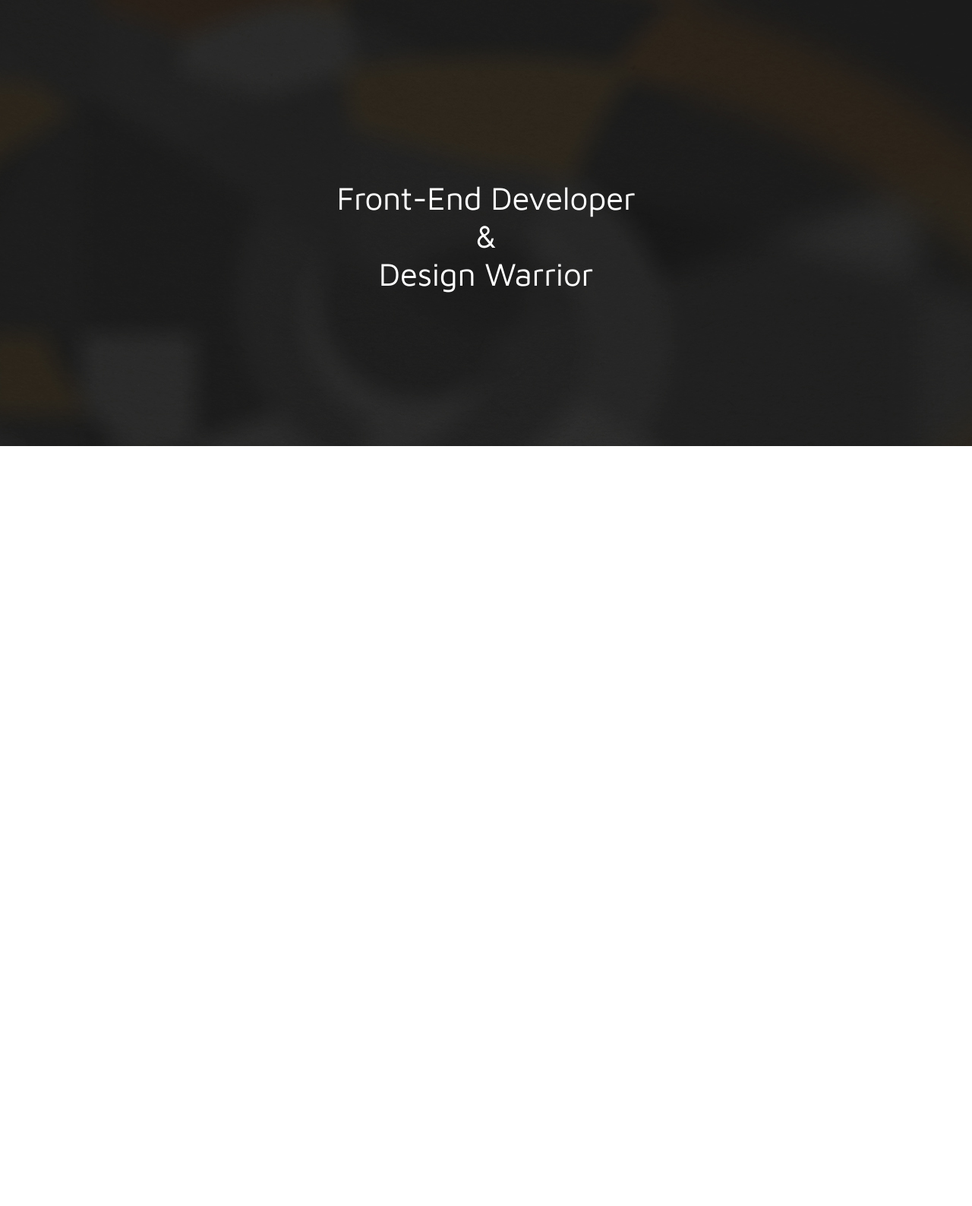
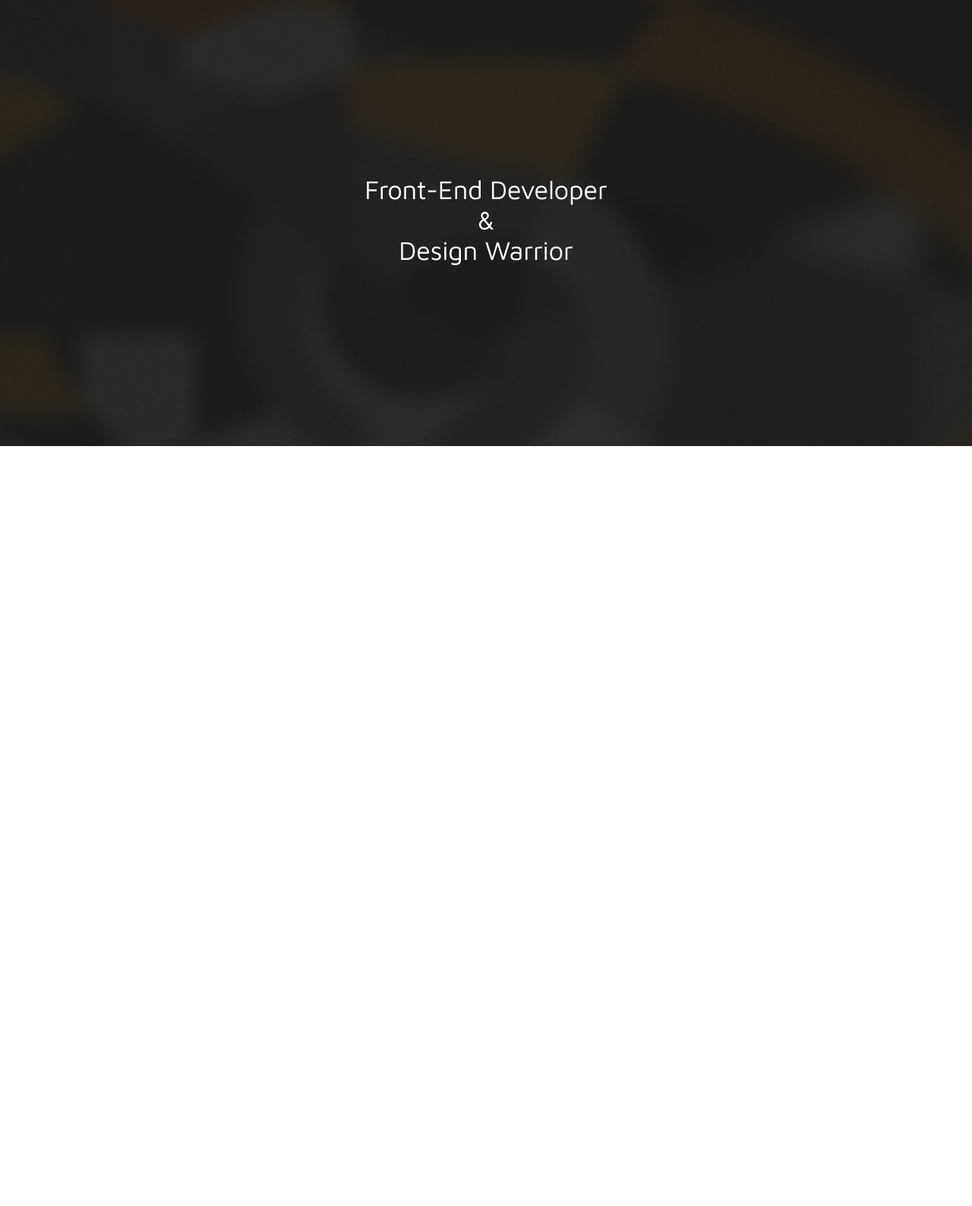
Before and after one commit to jgollner/jgollner.github.io, a Jekyll site: the page built from index.html, in a window 1280 px wide. Shown: the whole page at 76% size. Built offline with Jekyll 4.4.1, drawn with Linux system fonts in a browser that asks for light colours; some web fonts are replaced; Markdown is read by kramdown in place of the engine named in the settings.

Commit message:
df fonts

```diff
--- a/css/general.css
+++ b/css/general.css
@@ -56,7 +56,7 @@ body {
 h2 {
 	font-family: 'Maven Pro', sans-serif;
 	font-weight: 400;
-	font-size: 32pt;
+	font-size: 26pt;
 	text-align: center;
 	letter-spacing: -.01em;
 }
@@ -75,7 +75,7 @@ h2 {
 #section1 h2 {
 	font-family: 'Maven Pro', sans-serif;
 	font-weight: 400;
-	font-size: 32pt;
+	font-size: 26pt;
 	letter-spacing: -.01em;
 }
 
```
